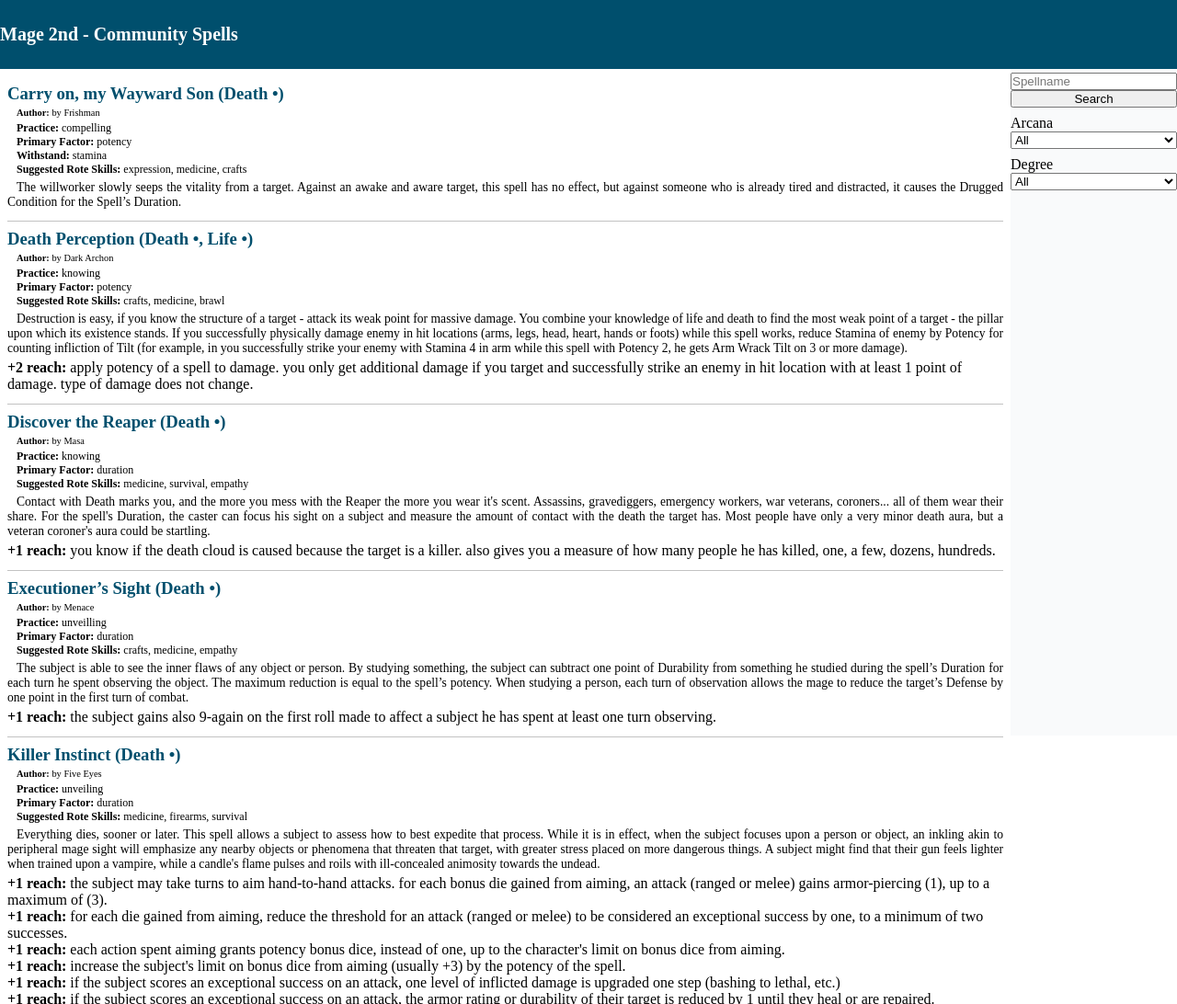
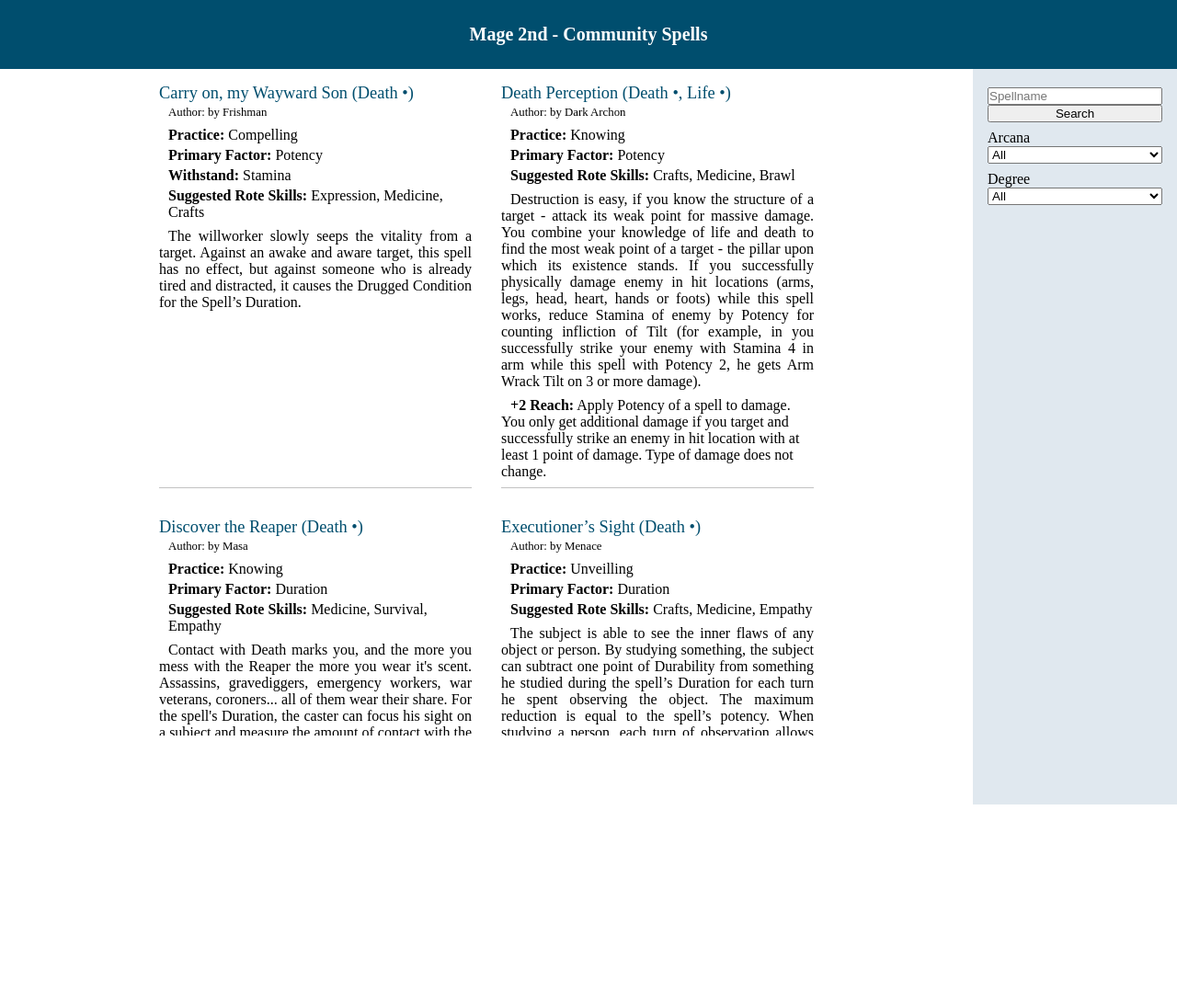
Before and after one commit to werikscs/mage-spell-site, a plain HTML site: page index.html in a window 1280 px wide. Shown: the top 1092 px of the page at 92% size. After the commit the page ends 875 px from the top, so only its background shows below. Drawn offline with Linux system fonts and the light colour scheme.

Commit message:
refactor: changes css files, implementing responsiveness.

```diff
--- a/index.html
+++ b/index.html
@@ -5,7 +5,10 @@
     <meta http-equiv="X-UA-Compatible" content="IE=edge" />
     <meta name="viewport" content="width=device-width, initial-scale=1.0" />
 
+    <script src="https://kit.fontawesome.com/13abe56eba.js" crossorigin="anonymous"></script>
+
     <link rel="stylesheet" href="./src/css/styles.css" />
+    <link rel="stylesheet" href="./src/css/list-item.css" />
 
     <title>Mage 2nd - Community Spells</title>
   </head>
@@ -13,7 +16,7 @@
     <header>
       <section class="header__internal">
         <h1 class="header__title">Mage 2nd - Community Spells</h1>
-        <button class="header__btnOpenMenu">OPEN</button>
+        <i class="header__menuIcon fa-solid fa-bars"></i>
       </section>
     </header>
 
--- /dev/null
+++ b/src/css/list-item.css
@@ -0,0 +1,63 @@
+.spells__list__item{
+  display: flex;
+  flex-direction: column;
+  gap: 8px;
+  border-bottom: 1px solid rgb(194, 194, 194);
+}
+
+.spells__list__item:last-child{
+  border-bottom: none;
+}
+
+.spells__list__item * {
+  font-size: var(--font-size);
+}
+
+.spell__name{
+  font-size: var(--font-size-name);
+  color: var(--color-primary);
+  font-weight: 400;
+}
+
+.spell__author{
+  padding-left: 10px;
+  margin-top: -5px;
+  font-size: var(--font-size-author);
+  font-weight: 400;
+}
+
+.spell__author .author__title{
+  font-size: var(--font-size-author);
+}
+
+.spell__info{
+  display: flex;
+  flex-direction: column;
+  padding-left: 10px;
+  gap: 4px;
+}
+
+.spell__description{
+  display: flex;
+  flex-direction: column;
+  gap: 8px;
+}
+
+.spell__description:last-child{
+  margin-bottom: 8px;
+}
+
+.spell__description .others{
+  text-indent: 10px;
+  font-size: var(--font-size);
+}
+
+.spell__description .others__title{
+  font-size: var(--font-size);
+  font-weight: bold;
+}
+
+.description{
+  text-indent: 10px;
+  text-align: justify;
+}
--- a/src/css/styles.css
+++ b/src/css/styles.css
@@ -1,10 +1,14 @@
 :root{
-  --color-main: #004F6D;
-  --color-background: #F9FAFB;
+  --color-primary: #004e6e;
+  --color-primary-50: #e0e8ef;
   --color-background-filters--closed: rgba(194, 194, 194, 0.5);
-  --max-width: 1440px;
+  --max-width: 1780px;
+  --width-filter-768: 200px;
+  --width-filter-1024: 270px;
   --time-transaction: 250ms;
-
+  --font-size: 1rem;
+  --font-size-name: 1.15rem;
+  --font-size-author: 0.8rem;
 }
 
 *{
@@ -25,20 +29,27 @@ header{
   display: flex;
   justify-content: center;
   align-items: center;
-  background-color: var(--color-main);
+  background-color: var(--color-primary);
   z-index: 5;
 }
 
 .header__internal{
   width: 100%;
   display: flex;
-  justify-content: space-between;
+  justify-content: center;
+  align-items: center;
   max-width: var(--max-width);
 }
 
 .header__title{
   color: white;
   font-size: 1.25rem;
+  margin: 0 auto;
+}
+
+.header__menuIcon{
+  padding-right: 16px;
+  color: #ffffff;
 }
 
 .main{
@@ -64,7 +75,8 @@ header{
   max-width: 160px;
   display: none;
   right: 0;
-  background-color: var(--color-background);
+  padding: 8px;
+  background-color: var(--color-primary-50);
   transition: var(--time-transaction);
 }
 
@@ -96,53 +108,22 @@ header{
 }
 
 .spells__list{
-
+  display: flex;
+  flex-direction: column;
+  gap: 8px;
 }
 
-.spells__list__item{
-  margin-top: 8px;
-  padding-bottom: 8px;
-  border-bottom: 1px solid rgb(194, 194, 194);
-}
-
-.spells__list__item:last-child{
-  margin-top: 8px;
-  padding-bottom: 8px;
-  border-bottom: none;
-}
-
-.spells__list__item > *{
-  margin-bottom: 4px;
-}
-
-.spell__name{
-  color: var(--color-main);
-}
-
-.spell__author{
-  text-indent: 10px;
-  font-size: 0.65rem;
-  font-weight: 400;
-}
-
-.spell__info{
-  display: flex;
-  flex-direction: column;
-  padding-left: 10px;
-}
-
-.spell__info .info{
-  font-size: 0.75rem;
-}
-
-.description, .reach{
-  text-indent: 10px;
-  text-align: justify;
-  font-size: 0.85rem;
-  margin-bottom: 4px;
-}
 
 @media screen and (min-width: 768px) {
+
+  header{
+    width: 100%;
+    display: flex;
+    justify-content: center;
+    align-items: center;
+    background-color: var(--color-primary);
+    z-index: 5;
+  }
 
   .main{
     display: flex;
@@ -153,11 +134,18 @@ header{
   .spells{
     margin-top: 75px;
     position: static;
+    padding: 16px;
+  }
+
+  .spells__list{
+    margin-right: var(--width-filter-768);
   }
 
   .filters{
-    order: 1;
-    position: static;
+    position: fixed;
+    right: 0px;
+    width: var(--width-filter-768);
+    height: 100%;
   }
 
   .filters__background-aux{
@@ -166,15 +154,16 @@ header{
 
   .filters__list{
     order: 2;
-    margin-top: 75px;
-    max-width: 200px;
+    width: 100%;
+    max-width: var(--width-filter-768);
     display: unset;
     right: 0;
-    background-color: var(--color-background);
+    padding: 16px;
+    background-color: var(--color-primary-50);
     transition: var(--time-transaction);
   }
 
-  .header__btnOpenMenu{
+  .header__menuIcon{
     display: none;
   }
 
@@ -182,12 +171,48 @@ header{
 
 @media screen and (min-width: 1024px) {
 
+  .main{
+
+  }
+
+  .spells{
+    /* width: calc(100% - var(--width-filter-1024)); */
+    width: 100%;
+    overflow: scroll;
+  }
+
+  .spells__list{
+    justify-content: center;
+    margin: 0;
+    flex-flow: row wrap;
+    gap: 32px;
+  }
+
+  .spells__list__item{
+    max-width: 340px;
+  }
+
+  .filters{
+    order: 2;
+    position: sticky;
+    margin-top: 75px;
+    width: var(--width-filter-1024);
+    height: 100%;
+  }
+
   .filters__list{
-    max-width: 250px;
+    width: 100%;
+    max-width: var(--width-filter-1024);
     display: unset;
     right: 0;
-    background-color: var(--color-background);
+    background-color: var(--color-primary-50);
     transition: var(--time-transaction);
   }
 
 }
+
+@media screen and (min-width: 1440px) {
+
+
+
+}
--- a/src/js/createSpellCard.js
+++ b/src/js/createSpellCard.js
@@ -3,7 +3,7 @@ export const createSpellCard = (spellObj) => {
   // console.log(spellObj);
 
   const name = spellObj.identity.name;
-  const author = spellObj.identity.author || '';
+  const author = spellObj.identity.author || 'unknown';
   // console.log(name, author);
 
   const pratice = spellObj.properties['practice'];
@@ -27,7 +27,7 @@ export const createSpellCard = (spellObj) => {
     <h3 class="spell__name">${name}</h3>
 
     <h4 class="spell__author">
-      <strong>Author:</strong>
+      <span class="author__title">Author:</span>
       ${author}
     </h4>
 
@@ -91,16 +91,18 @@ export const createSpellCard = (spellObj) => {
       // console.log('titulo: ',key)
       // console.log('descrição: ',otherObj[key])
       const p = document.createElement('p');
-      p.classList.add('info');
+      p.classList.add('others');
 
       p.innerHTML =
       `
-        <strong>${key}:</strong>
+        <span class="others__title">${key}:</span>
         ${otherObj[key]}
       `
       othersPs.push(p)
     }
   }
+
+  if(othersPs.length){
 
     const sectionOthers = document.createElement('section');
     sectionOthers.classList.add('spell__description');
@@ -110,6 +112,7 @@ export const createSpellCard = (spellObj) => {
     })
 
     li.appendChild(sectionOthers);
+  }
 
 
   return li;
--- a/src/js/setupOpenCloseMenu.js
+++ b/src/js/setupOpenCloseMenu.js
@@ -1,19 +1,14 @@
 const setupOpenCloseMenu = () => {
 
-  const buttonMenu = document.querySelector('.header__btnOpenMenu');
+  const buttonMenu = document.querySelector('.header__menuIcon');
 
-  const main = document.querySelector('.main');
+  // const main = document.querySelector('.main');
   const filterBgAux = document.querySelector('.filters__background-aux');
   const ulFiltersList = document.querySelector('.filters__list');
 
-  let isMenuOpen = true;
-
   buttonMenu.addEventListener('click', () => {
 
-    buttonMenu.innerText = isMenuOpen ? 'ClOSE' : 'OPEN';
-    isMenuOpen = !isMenuOpen;
-
-    main.classList.toggle('disabled-scroll');
+    // main.classList.toggle('disabled-scroll');
     filterBgAux.classList.toggle('filters--opened');
     ulFiltersList.classList.toggle('filters--opened');
 
```
Also changed, not shown: src/db/dbSpells.js. Lines whose indentation alone changed are shown as unchanged.
